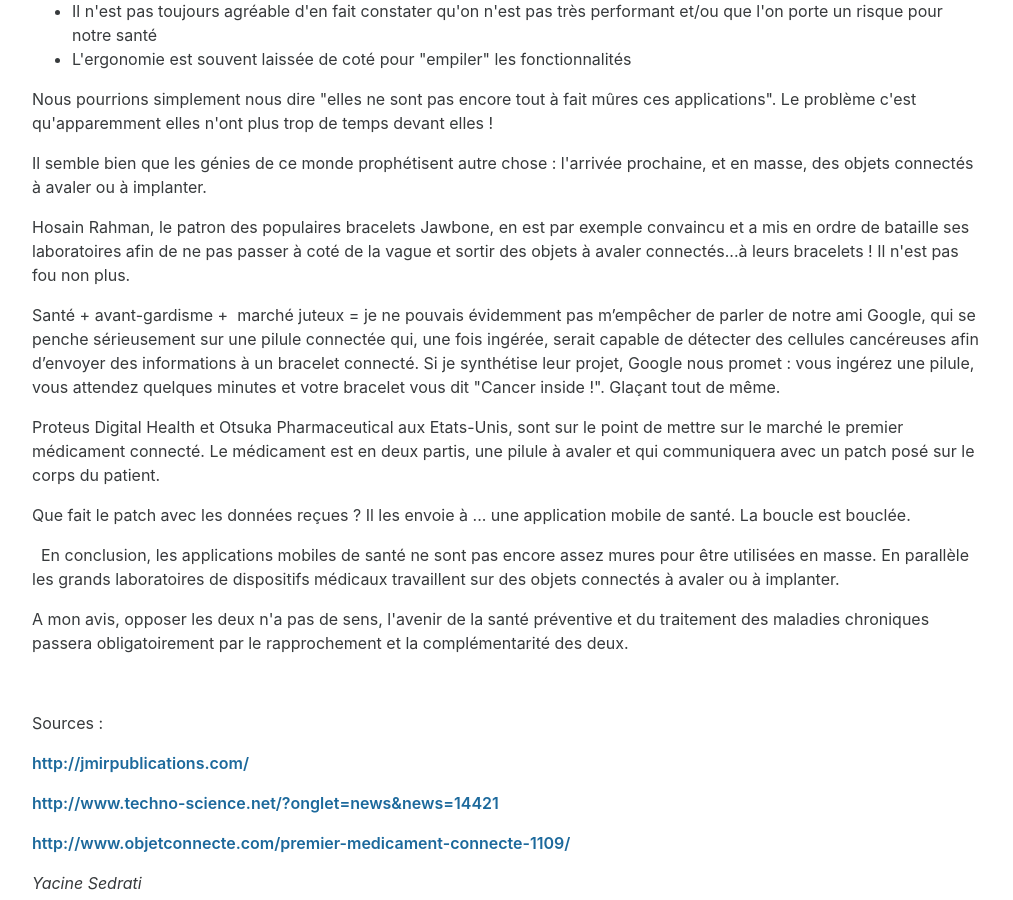
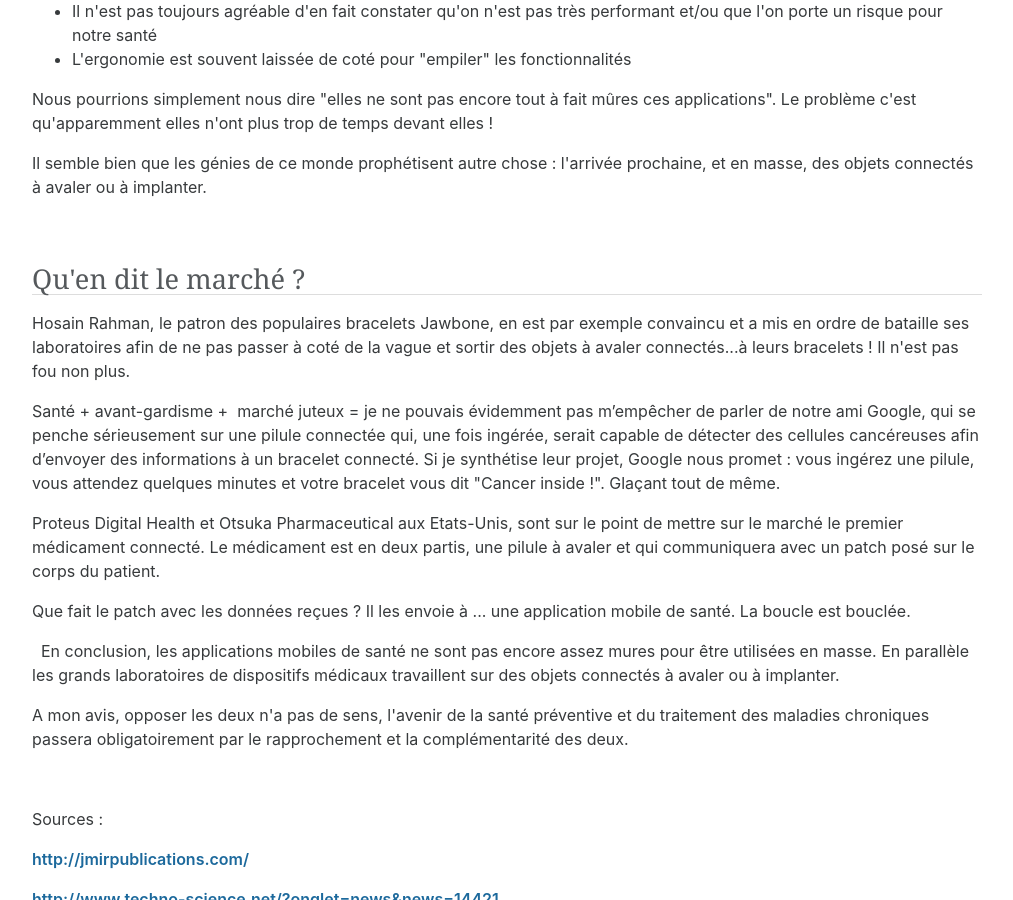
Before and after one commit to medusal/medusal.github.io, a Jekyll site: the page built from _posts/2016-02-05-quel-avenir-pour-les-applis-mobiles-de-sante.html, in a window 1280 px wide and 900 px high, scrolled down 991 px. Shown: the whole window, without its empty margins (133-1146 px from the left). Built offline with Jekyll 4.4.1, drawn with Linux system fonts in a browser that asks for light colours.

Commit message:
Update from Forestry.io - 2016-02-05-quel-avenir-pour-les-applis-mobiles-de-sante.html

```diff
--- a/_posts/2016-02-05-quel-avenir-pour-les-applis-mobiles-de-sante.html
+++ b/_posts/2016-02-05-quel-avenir-pour-les-applis-mobiles-de-sante.html
@@ -24,6 +24,10 @@ Une étude faite conjointement entre la Faculté de Médecine et de l’Univers
 </ul>
 <p>Nous pourrions simplement nous dire "elles ne sont pas encore tout à fait mûres ces applications". Le problème c'est qu'apparemment elles n'ont plus trop de temps devant elles !</p>
 <p>Il semble bien que les génies de ce monde prophétisent autre chose : l'arrivée prochaine, et en masse, des objets connectés à avaler ou à implanter.</p>
+</br>
+<h2>
+    Qu'en dit le marché ?
+</h2>
 <p>Hosain Rahman, le patron des populaires bracelets Jawbone, en est par exemple convaincu et a mis en ordre de bataille ses laboratoires afin de ne pas passer à coté de la vague et sortir des objets à avaler connectés...à leurs bracelets ! Il n'est pas fou non plus.</p>
 <p>Santé + avant-gardisme +  marché juteux = je ne pouvais évidemment pas m’empêcher de parler de notre ami Google, qui se penche sérieusement sur une pilule connectée qui, une fois ingérée, serait capable de détecter des cellules cancéreuses afin d’envoyer des informations à un bracelet connecté. Si je synthétise leur projet, Google nous promet : vous ingérez une pilule, vous attendez quelques minutes et votre bracelet vous dit "Cancer inside !". Glaçant tout de même.</p>
 <p>Proteus Digital Health et Otsuka Pharmaceutical aux Etats-Unis, sont sur le point de mettre sur le marché le premier médicament connecté. Le médicament est en deux partis, une pilule à avaler et qui communiquera avec un patch posé sur le corps du patient.</p>
```
